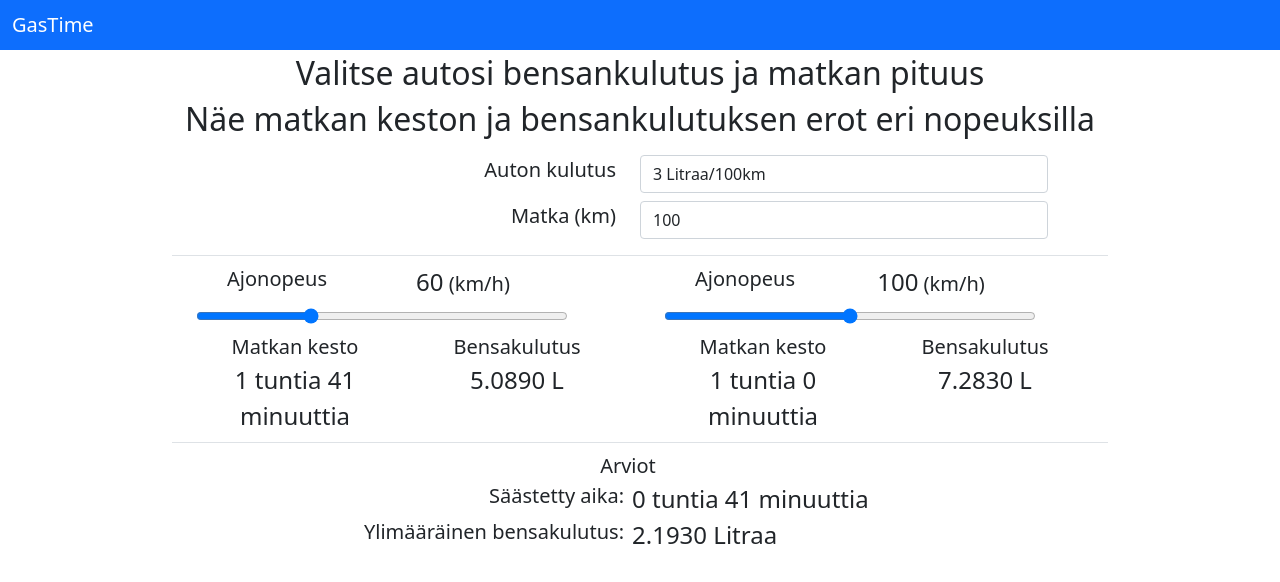
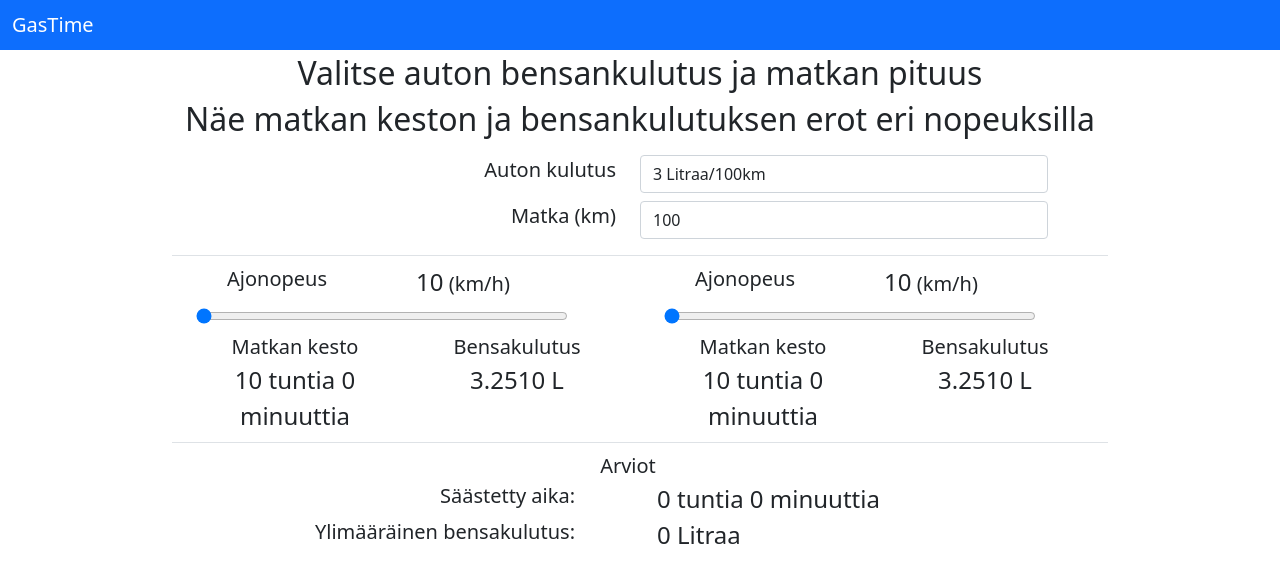
Before and after one commit to Ni-P/gastime-react, a React (Create React App) app: page / in a window 1280 px wide. Shown: the top 582 px of the page. Built offline with nearby package versions, Linux system fonts and the light colour scheme.

Commit message:
Add Results and ResultsForSpeedView components. Add application directory with index.ts for the business logic. Add loading text at index.html Refactor Calculator.tsx to use new components. Add support to display more SpeedSelectors but still limited to using the first two to calculate the results.

```diff
--- a/public/index.html
+++ b/public/index.html
@@ -29,7 +29,10 @@
 <body>
 <main>
     <noscript lang="en">You need to enable JavaScript to run this app.</noscript>
-    <div id="root"></div>
+    <div id="root">
+        <div style="text-align: center;width: 50vw;height: 100vh;margin: auto;align-items: center;display: grid;"><span
+                style="font-size: 4rem">Loading App...</span></div>
+    </div>
     <!--
       This HTML file is a template.
       If you open it directly in the browser, you will see an empty page.
--- /dev/null
+++ b/src/application/index.ts
@@ -0,0 +1,22 @@
+import {fuelUsageCoefficient} from "../data";
+
+export const calculateFuelCost = (fuelPerKm: number, speed: number, distance: number) => {
+    return Math.fround(fuelPerKm * Math.pow(fuelUsageCoefficient, speed - 1) * distance);
+}
+
+export const formatFuelCostString = (cost: number) => {
+    let costString = cost.toString();
+    return costString.length > 6 ? costString.slice(0, 5).padEnd(6, "0") : cost;
+}
+
+export const calculateTravelTime = (distance: number, speed: number) => {
+    return distance / speed;
+}
+
+export const formatTravelTimeToString = (time: number) => {
+    if (isNaN(time)) time = 0;
+    if(!isFinite(time)) time = 0;
+    let hours = Math.floor(time);
+    let minutes = (time - hours) * 60;
+    return `${hours} tuntia ${Math.round(minutes)} minuuttia`;
+}
--- a/src/components/Calculator.tsx
+++ b/src/components/Calculator.tsx
@@ -1,21 +1,23 @@
-import React, {useState} from "react";
+import React, {useEffect, useState} from "react";
 import {Car} from "../models/car";
-import {cars, fuelUsageCoefficient} from "../data";
+import {cars, defaultSpeeds, speedIdArray} from "../data";
 import SpeedSelector from "./SpeedSelector";
+import {calculateFuelCost, calculateTravelTime} from "../application";
+import Results from "./Results";
+import ResultsForSpeedView from "./ResultsForSpeedView";
 
-const defaultSpeeds = new Map<string, number>();
-defaultSpeeds.set("speed-1", 60);
-defaultSpeeds.set("speed-2", 100);
 
 const Calculator: React.FC = () => {
     const [selectedCar, setSelectedCar] = useState<Car>(cars[0]);
     const [travelDistance, setTravelDistance] = useState(100);
-    const [speedMap,] = useState<Map<string, number>>(defaultSpeeds);
+    const [speedArray,] = useState<Array<string>>(speedIdArray());
+    const [speedMap, setSpeedMap] = useState<Map<string, number>>(defaultSpeeds(speedArray));
+    const [travelTimeMap,] = useState<Map<string, number>>(new Map().set(speedArray[0], 0).set(speedArray[1], 0));
+    const [fuelCostMap,] = useState<Map<string, number>>(new Map().set(speedArray[0], 0).set(speedArray[1], 0));
     const [, refresh] = useState({});
 
-    const handleSpeedChange = (id: string, speed: number, travelTime: number, fuelCost: number) => {
-        speedMap.set(id, speed);
-        refresh({});
+    const handleSpeedChange = (id: string, speed: number) => {
+        setSpeedMap(new Map(speedMap).set(id, speed));
     }
 
     const onChanceCarSelectInput = (value: string) => {
@@ -26,82 +28,65 @@ const Calculator: React.FC = () => {
         setTravelDistance(Number.parseInt(value));
     }
 
-    const calculateTravelTime = (distance: number, speed: number) => {
-        return distance / speed;
-    }
-
-    const formatTravelTimeToString = (time: number) => {
-        let hours = Math.floor(time);
-        let minutes = (time - hours) * 60;
-        return `${hours} tuntia ${Math.ceil(minutes)} minuuttia`;
-    }
-
-    const calculateFuelCost = (speed: number) => {
-        return Math.fround(selectedCar.fuelConsumptionKm * Math.pow(fuelUsageCoefficient, speed - 1) * travelDistance);
-    }
-
-    const formatFuelCostString = (cost: string) => {
-        return cost.length > 6 ? cost.slice(0, 5).padEnd(6, "0") : cost;
-    }
+    useEffect(() => {
+        speedArray.forEach(id => {
+            travelTimeMap.set(id, calculateTravelTime(travelDistance, speedMap.get(id) || 0));
+            fuelCostMap.set(id, calculateFuelCost(selectedCar.fuelConsumptionKm, speedMap.get(id) || 0, travelDistance));
+        });
+        refresh({});
+    }, [selectedCar, travelDistance, speedMap, speedArray, travelTimeMap, fuelCostMap]);
 
     const calculateSavedTime = () => {
-        return formatTravelTimeToString(Math.abs(calculateTravelTime(travelDistance, speedMap.get("speed-1") || 10) - calculateTravelTime(travelDistance, speedMap.get("speed-2") || 10)));
+        return Math.abs((travelTimeMap.get(speedArray[0]) || 0) - (travelTimeMap.get(speedArray[1]) || 0));
     }
 
     const calculateExtraFuel = () => {
-        return formatFuelCostString(formatFuelCostString(`${Math.abs(calculateFuelCost(speedMap.get("speed-2") || 10) - calculateFuelCost(speedMap.get("speed-1") || 10))}`));
+        return Math.abs((fuelCostMap.get(speedArray[0]) || 0) - (fuelCostMap.get(speedArray[1]) || 0));
     }
+
 
     return <div className="row">
         <div className="col-xl-9 col-md-12 col-sm-12 row m-auto">
             <div className="col-xs-12 row m-auto">
-                <form target="#" className="fs-5 col-12 row m-auto my-1 my-sm-1">
+                <form className="fs-5 col-12 row m-auto my-1 my-sm-1" onSubmit={(event) => event.preventDefault()}>
                     <div className="col-md-12 col-12 form-floating my-1 my-md-0 row">
-                        <div className="col-6 my-1 my-md-1"><label htmlFor="select-car" className="float-end">Auton kulutus</label></div>
+                        <div className="col-6 my-1 my-md-1"><label htmlFor="select-car" className="float-end">Auton
+                            kulutus</label></div>
                         <div className="col-6 my-1 my-md-1"><select id="select-car" className="form-control w-100"
-                                                       aria-label="Bensankulutus"
-                                                       onChange={(event) => onChanceCarSelectInput(event.target.value)}>
+                                                                    aria-label="Bensankulutus"
+                                                                    onChange={(event) => onChanceCarSelectInput(event.target.value)}>
                             {cars.map((car) => <option key={"select" + car.name}
                                                        value={car.name}>{`${car.fuelConsumptionKm * 100}`.slice(0, 3)} Litraa/100km</option>)}
                         </select></div>
-                        <div className="col-6 my-1 my-md-1"><label className="float-end" htmlFor="input-distance">Matka (km)</label></div>
-                        <div className="col-6 my-1 my-md-1"><input className="form-control w-100" id="input-distance" type="number"
-                                                      defaultValue={travelDistance} max={2000} aria-label="Matka"
-                                                      onChange={(event) => onChangeDistanceInput(event.target.value || "0")}/>
+                        <div className="col-6 my-1 my-md-1"><label className="float-end" htmlFor="input-distance">Matka
+                            (km)</label></div>
+                        <div className="col-6 my-1 my-md-1"><input className="form-control w-100" id="input-distance"
+                                                                   type="number"
+                                                                   defaultValue={travelDistance} max={2000}
+                                                                   aria-label="Matka"
+                                                                   onChange={(event) => onChangeDistanceInput(event.target.value || "0")}/>
                         </div>
                     </div>
                     <div className="col-md-6 col-12 form-floating my-1 my-md-0">
                     </div>
                 </form>
             </div>
+
             <div className="border-top w-100 m-auto my-2"/>
 
-            <SpeedSelector id={"speed-1"} distance={travelDistance} fuelConsumption={selectedCar.fuelConsumptionKm}
-                           defaultSpeed={speedMap.get("speed-1") || 10}
-                           handleSpeedChange={handleSpeedChange}/>
-            <SpeedSelector id={"speed-2"} distance={travelDistance} fuelConsumption={selectedCar.fuelConsumptionKm}
-                           defaultSpeed={speedMap.get("speed-2") || 10}
-                           handleSpeedChange={handleSpeedChange}/>
+            {speedArray.map((id) => {
+                return <SpeedSelector id={id} distance={travelDistance} key={id + "-selector"}
+                                      fuelConsumptionKm={selectedCar.fuelConsumptionKm}
+                                      defaultSpeed={speedMap.get(id) || 10}
+                                      handleSpeedChange={handleSpeedChange}>
+                    <ResultsForSpeedView travelTime={travelTimeMap.get(id) || 0} key={id + "-view"}
+                                         fuelCost={fuelCostMap.get(id) || 0}/>
+                </SpeedSelector>
+            })}
 
             <div className="border-top w-100 m-auto my-2"/>
-            <div className="col-12 row fs-5">
-                <div className="col-12">
-                    <p className="d-inline">Arviot</p>
-                </div>
-                <div className="col-6 px-1 px-md-1">
-                    <span className="fs-5 float-end">Säästetty aika: </span>
-                </div>
-                <div className="col-6 px-1 px-md-1">
-                    <span className="fs-4 float-md-start float-none">{calculateSavedTime()}</span>
-                </div>
-                <div className="col-6 px-0 px-md-1">
-                    <span className="fs-5 float-end">Ylimääräinen bensakulutus: </span>
-                </div>
-                <div className="col-6 px-0 px-md-1">
-                    <span className="fs-4 float-md-start float-none">{calculateExtraFuel()} Litraa</span>
-                </div>
-            </div>
 
+            <Results savedTime={calculateSavedTime()} extraFuel={calculateExtraFuel()}/>
         </div>
     </div>
 
--- a/src/components/Main.tsx
+++ b/src/components/Main.tsx
@@ -8,7 +8,7 @@ const Main: React.FC = () => {
     return <>
         <Header/>
         <div className="my-1 container-fluid">
-            <h1 className="fs-2">Valitse autosi bensankulutus ja matkan pituus</h1>
+            <h1 className="fs-2">Valitse auton bensankulutus ja matkan pituus</h1>
             <h1 className="fs-2">Näe matkan keston ja bensankulutuksen erot eri
                 nopeuksilla
             </h1>
--- /dev/null
+++ b/src/components/Results.tsx
@@ -0,0 +1,34 @@
+import React from "react";
+import {formatFuelCostString, formatTravelTimeToString} from "../application";
+
+interface IResultsProps  {
+    savedTime: number;
+    extraFuel: number;
+}
+
+const Results: React.FC<IResultsProps> = ({savedTime, extraFuel}) =>{
+
+    return <div className="col-12 row fs-5">
+        <div className="col-12">
+            <p className="d-inline">Arviot</p>
+        </div>
+        <div className="col-12 row justify-content-around">
+            <div className="col-6 col-md-5 px-1 px-md-1">
+                <span className="fs-5 float-end">Säästetty aika: </span>
+            </div>
+            <div className="col-6 col-md-5 px-1 px-md-1">
+                <span className="fs-4 float-md-start float-none">{formatTravelTimeToString(savedTime)}</span>
+            </div>
+        </div>
+        <div className="col-12 row justify-content-around">
+            <div className="col-6 col-md-5 px-0 px-md-1">
+                <span className="fs-5 float-end">Ylimääräinen bensakulutus: </span>
+            </div>
+            <div className="col-6 col-md-5 px-0 px-md-1">
+                <span className="fs-4 float-md-start float-none">{formatFuelCostString(extraFuel)} Litraa</span>
+            </div>
+        </div>
+    </div>
+}
+
+export default Results;
--- /dev/null
+++ b/src/components/ResultsForSpeedView.tsx
@@ -0,0 +1,18 @@
+import React from "react";
+import {formatFuelCostString, formatTravelTimeToString} from "../application";
+
+
+export const ResultsForSpeedView: React.FC<{ travelTime: number, fuelCost: number }> = ({travelTime, fuelCost}) => {
+
+    return <div className="col-12 row g-0">
+        <div className="col-6 col-md-6"><span className="fs-5">Matkan kesto</span></div>
+        <div className="col-6 col-md-6"><span className="fs-5">Bensakulutus</span></div>
+        <div
+            className="col-6 col-md-6 fs-4">{formatTravelTimeToString(travelTime)}</div>
+        <div
+            className="col-6 col-md-6 fs-4">{formatFuelCostString(fuelCost)} L
+        </div>
+    </div>
+}
+
+export default ResultsForSpeedView;
--- a/src/components/SpeedSelector.tsx
+++ b/src/components/SpeedSelector.tsx
@@ -1,40 +1,20 @@
-import React, {ChangeEvent, useState} from "react";
-import {fuelUsageCoefficient} from "../data";
+import React, {ChangeEvent, PropsWithChildren, useState} from "react";
 
-interface ISpeedSelectorProps {
+interface ISpeedSelectorProps extends PropsWithChildren<any> {
     id: string;
     distance: number;
-    fuelConsumption: number;
+    fuelConsumptionKm: number;
     defaultSpeed: number;
-    handleSpeedChange: (id:string, speed: number, travelTime: number, fuelCost: number) => void;
+    handleSpeedChange: (id:string, speed: number) => void;
 }
 
-const SpeedSelector: React.FC<ISpeedSelectorProps> = ({id, distance, defaultSpeed, fuelConsumption, handleSpeedChange}) => {
-
+const SpeedSelector: React.FC<ISpeedSelectorProps> = ({id, defaultSpeed, handleSpeedChange, children}) => {
     const [speed, setSpeed] = useState(defaultSpeed || 100);
 
     const onSpeedChange = (event: ChangeEvent<HTMLInputElement>) => {
         let newSpeed = Number.parseInt(event.target.value) || 10;
         setSpeed(newSpeed);
-        handleSpeedChange(id, newSpeed, calculateTravelTime(distance, newSpeed), calculateFuelCost(newSpeed));
-    }
-
-    const calculateTravelTime = (distance: number, speed: number) => {
-        return distance / speed;
-    }
-
-    const formatTravelTimeToString = (time: number) => {
-        let hours = Math.floor(time);
-        let minutes = (time - hours) * 60;
-        return `${hours} tuntia ${Math.ceil(minutes)} minuuttia`;
-    }
-
-    const calculateFuelCost = (speed: number) => {
-        return Math.fround(fuelConsumption * Math.pow(fuelUsageCoefficient, speed - 1) * distance);
-    }
-
-    const formatFuelCostString = (cost: string) => {
-        return cost.length > 6 ? cost.slice(0, 5).padEnd(6, "0") : cost;
+        handleSpeedChange(id, newSpeed);
     }
 
     return (<div className="col-12 col-md-6 row fs-5 my-1 my-md-0 m-auto">
@@ -49,22 +29,13 @@ const SpeedSelector: React.FC<ISpeedSelectorProps> = ({id, distance, defaultSpee
                     </div>
                 </div>
                 <div className="col-12">
-                    <input className="w-100" type="range" id="input-range-speed-1" max={200} min={0}
+                    <input className="w-100" type="range" id="input-range-speed-1" max={200} min={10}
                            step={10} defaultValue={speed}
                            onChange={onSpeedChange}/>
                 </div>
             </div>
         </div>
-        {/*<div className="col-12">*/}
-        {/*    <span className="fs-5">Nopeudella {firstSpeed} km/h</span>*/}
-        {/*</div>*/}
-        <div className="col-6 col-md-6"><span className="fs-5">Matkan kesto</span></div>
-        <div className="col-6 col-md-6"><span className="fs-5">Bensakulutus</span></div>
-        <div
-            className="col-6 col-md-6 fs-4">{formatTravelTimeToString(calculateTravelTime(distance, speed))}</div>
-        <div
-            className="col-6 col-md-6 fs-4">{formatFuelCostString(`${calculateFuelCost(speed)}`)} L
-        </div>
+        {children}
     </div>)
 
 }
--- a/src/data/index.ts
+++ b/src/data/index.ts
@@ -1,9 +1,24 @@
 import {Car} from "../models/car";
 
 export const fuelUsageCoefficient = 1.009;
+export const minSpeed = 10;
 
 export const cars: Array<Car> = [
     {name: "A", fuelConsumptionKm: 0.03},
     {name: "B", fuelConsumptionKm: 0.035},
     {name: "C", fuelConsumptionKm: 0.04}
 ]
+
+export const supportedSpeedSelectors = 2;
+
+export const speedIdArray = (): Array<string> => {
+    let arr = [];
+    while (arr.push(`speed-${arr.length}`) < supportedSpeedSelectors) ;
+    return arr;
+}
+
+export const defaultSpeeds = (speedIds: Array<string>): Map<string, number> => {
+    let map = new Map<string, number>();
+    speedIds.forEach((id) => map.set(id, minSpeed));
+    return map;
+}
```
